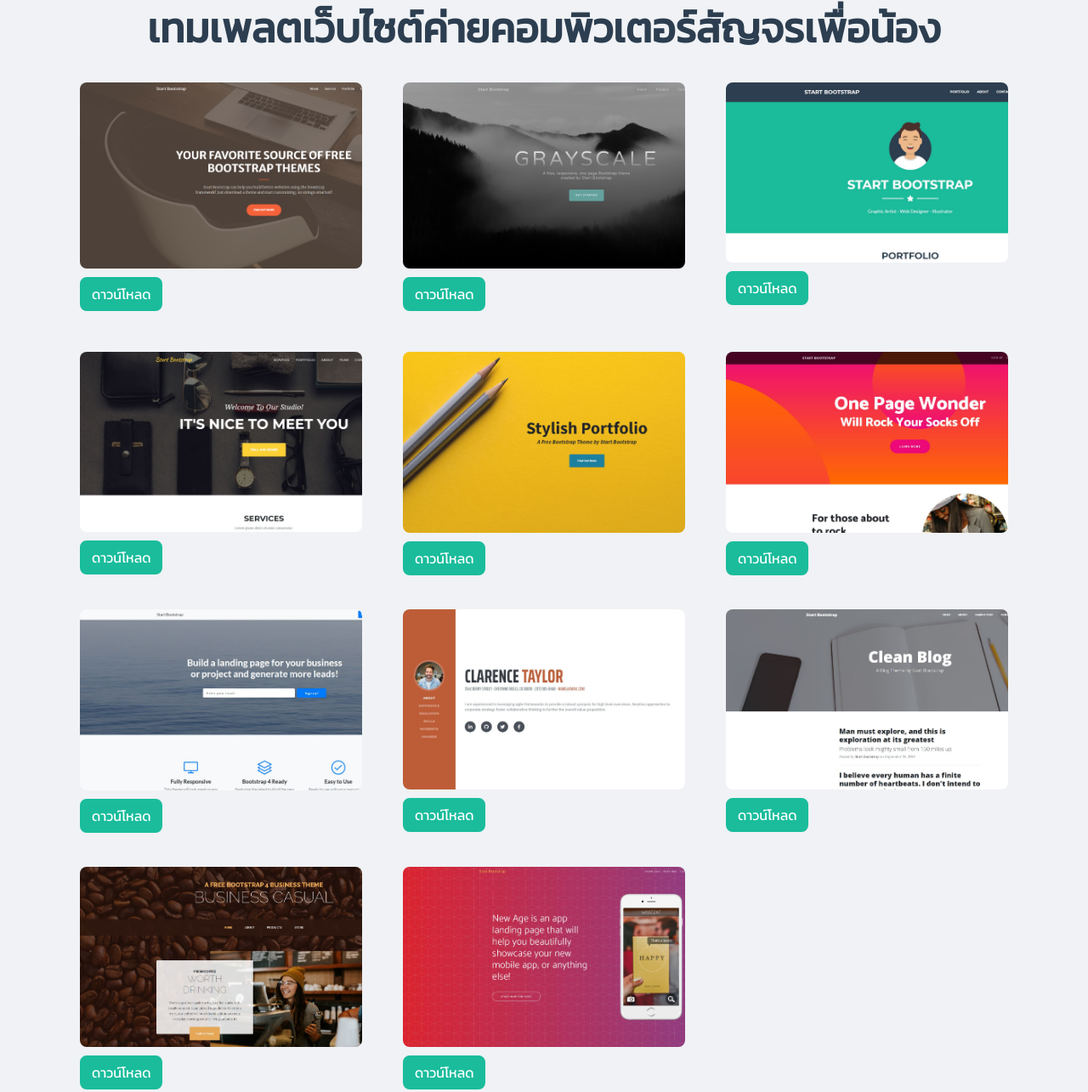
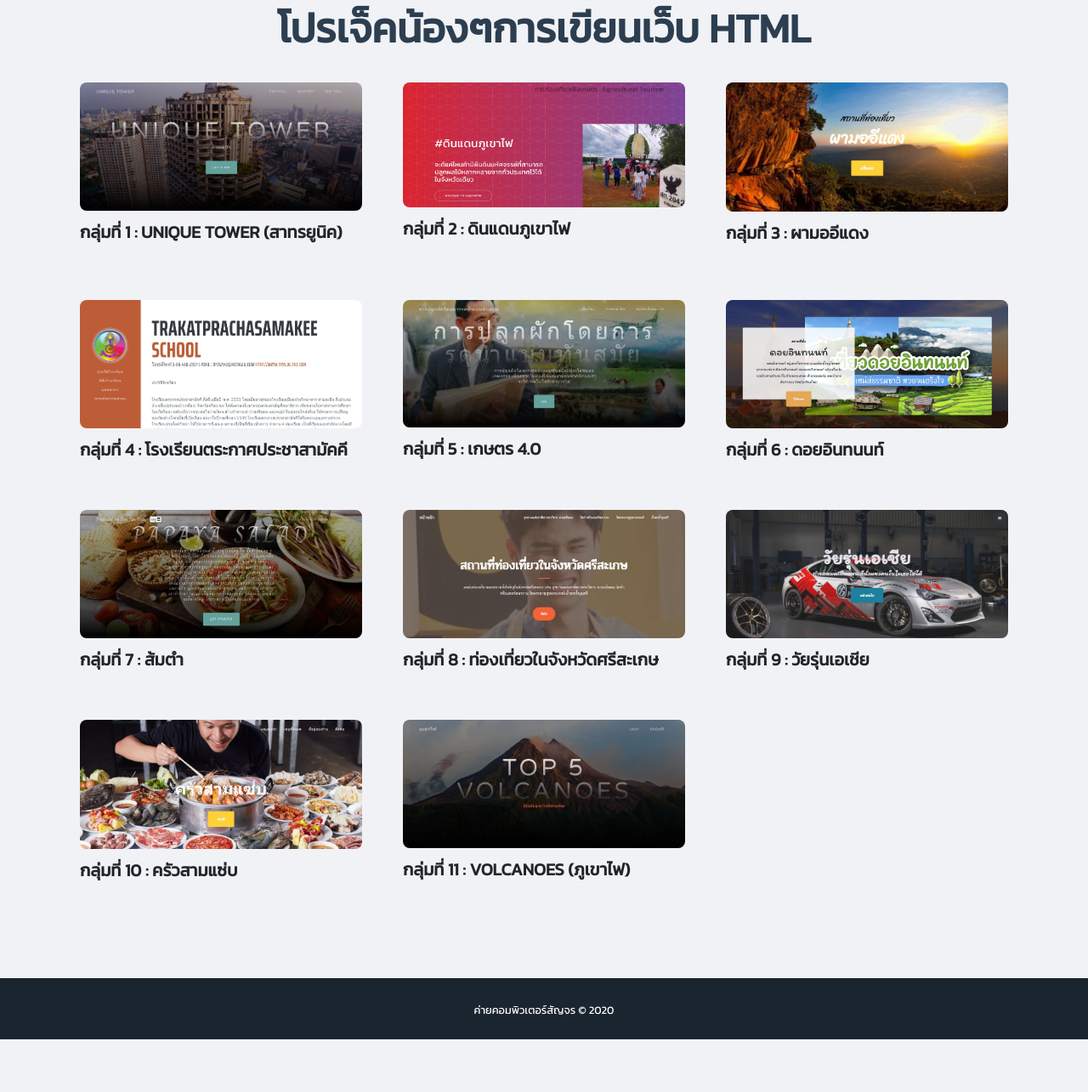
Before and after one commit to fuseter/ComputerTravel, a plain HTML site: page index.html in a window 1280 px wide. Shown: the part 792-2077 px from the top of the page at 85% size. After the commit the page ends 2015 px from the top, so only its background shows below. Drawn offline with nearby package versions, Linux system fonts and the light colour scheme.

Commit message:
comprojact

```diff
--- a/index.html
+++ b/index.html
@@ -6,9 +6,9 @@
     <meta name="viewport" content="width=device-width, initial-scale=1, shrink-to-fit=no" />
     <meta name="description" content="" />
     <meta name="author" content="" />
-    <title>ค่ายคอมพิวเตอร์สัญจร</title>
+    <title>การเขียนเว็บ HTML</title>
     <!-- Favicon-->
-    <link rel="icon" type="image/x-icon" href="assets/img/favicon.ico" />
+    <link rel="icon" type="image/x-icon" href="assets/img/desktop.png" />
     <!-- Font Awesome icons (free version)-->
     <script src="https://use.fontawesome.com/releases/v5.13.0/js/all.js" crossorigin="anonymous"></script>
     <link href="css/styles.css" rel="stylesheet" />
@@ -18,6 +18,12 @@
         body {
             background-color: #f0f2f5;
             font-family: "Kanit";
+        }
+
+        .group {
+            font-size: 20px;
+            margin-top: 10px;
+            font-weight: 600;
         }
     </style>
 </head>
@@ -36,7 +42,7 @@
         <div class="container">
             <!-- Portfolio Section Heading-->
             <h5 class="page-section-heading text-center text-uppercase text-secondary mb-0">
-                เทมเพลตเว็บไซต์ค่ายคอมพิวเตอร์สัญจรเพื่อน้อง</h5>
+                โปรเจ็คน้องๆการเขียนเว็บ HTML</h5>
             <!-- Icon Divider-->
             <div class="divider-custom">
             </div>
@@ -44,84 +50,90 @@
             <div class="row">
                 <!-- Portfolio Item 1-->
                 <div class="col-md-6 col-lg-4 mb-5">
-                    <a href="https://admin.computer-travel7.tk/startbootstrap-creative-gh-pages/" target="_blank">
+                    <a href="https://computer-travel7.tk/group1/" target="_blank">
                         <div class="portfolio-item mx-auto" data-toggle="modal">
                             <div
                                 class="portfolio-item-caption d-flex align-items-center justify-content-center h-100 w-100">
                                 <div class="portfolio-item-caption-content text-center text-white"><i
                                         class="fas  fa-laptop-code fa-3x"></i></div>
                             </div>
-                            <img class="img-fluid" src="assets/img/1.PNG" alt="1" />
+                            <img class="img-fluid" src="assets/img/present/1.JPG" alt="1" />
                         </div>
                     </a>
-
-                    <a href="https://admin.computer-travel7.tk/startbootstrap-creative-gh-pages.rar">
-                        <button type="button" class="btn btn-primary" style="margin-top: 10px;">ดาวน์โหลด</button>
-                    </a>
+                    <p class="group">
+                        กลุ่มที่ 1 : UNIQUE TOWER (สาทรยูนิค)
+                    </p>
                 </div>
                 <!-- Portfolio Item 2-->
                 <div class="col-md-6 col-lg-4 mb-5">
-                    <a href="https://admin.computer-travel7.tk/startbootstrap-grayscale-gh-pages/" target="_blank">
+                    <a href="https://computer-travel7.tk/group2/" target="_blank">
                         <div class="portfolio-item mx-auto" data-toggle="modal">
                             <div
                                 class="portfolio-item-caption d-flex align-items-center justify-content-center h-100 w-100">
                                 <div class="portfolio-item-caption-content text-center text-white"><i
                                         class="fas  fa-laptop-code fa-3x"></i></div>
                             </div>
-                            <img class="img-fluid" src="assets/img/4.PNG" alt="4" />
+                            <img class="img-fluid" src="assets/img/present/2.JPG" alt="2" />
                         </div>
                     </a>
-                    <a href="https://admin.computer-travel7.tk/startbootstrap-grayscale-gh-pages.rar">
-                        <button type="button" class="btn btn-primary" style="margin-top: 10px;">ดาวน์โหลด</button>
-                    </a> </div>
+                    <p class="group">
+                        กลุ่มที่ 2 : ดินแดนภูเขาไฟ
+                    </p>
+
+                </div>
                 <!-- Portfolio Item 3-->
                 <div class="col-md-6 col-lg-4 mb-5">
-                    <a href="https://admin.computer-travel7.tk/startbootstrap-freelancer-gh-pages/" target="_blank">
+                    <a href="https://computer-travel7.tk/group3/" target="_blank">
                         <div class="portfolio-item mx-auto" data-toggle="modal">
                             <div
                                 class="portfolio-item-caption d-flex align-items-center justify-content-center h-100 w-100">
                                 <div class="portfolio-item-caption-content text-center text-white"><i
                                         class="fas  fa-laptop-code fa-3x"></i></div>
                             </div>
-                            <img class="img-fluid" src="assets/img/5.JPG" alt="" />
+                            <img class="img-fluid" src="assets/img/present/3.JPG" alt="3" />
                         </div>
                     </a>
-                    <a href="https://admin.computer-travel7.tk/startbootstrap-freelancer-gh-pages.rar">
-                        <button type="button" class="btn btn-primary" style="margin-top: 10px;">ดาวน์โหลด</button>
-                    </a> </div>
+                    <p class="group">
+                        กลุ่มที่ 3 : ผามออีแดง
+                    </p>
+                </div>
                 <!-- Portfolio Item 4-->
                 <div class="col-md-6 col-lg-4 mb-5 mb-lg-0">
-                    <a href="https://admin.computer-travel7.tk/startbootstrap-agency-gh-pages/" target="_blank">
+                    <a href="https://computer-travel7.tk/group4/" target="_blank">
                         <div class="portfolio-item mx-auto" data-toggle="modal">
                             <div
                                 class="portfolio-item-caption d-flex align-items-center justify-content-center h-100 w-100">
                                 <div class="portfolio-item-caption-content text-center text-white"><i
                                         class="fas  fa-laptop-code fa-3x"></i></div>
                             </div>
-                            <img class="img-fluid" src="assets/img/6.JPG" alt="" />
+                            <img class="img-fluid" src="assets/img/present/4.JPG" alt="4" />
                         </div>
                     </a>
-                    <a href="https://admin.computer-travel7.tk/startbootstrap-agency-gh-pages.rar">
-                        <button type="button" class="btn btn-primary" style="margin-top: 10px;">ดาวน์โหลด</button>
-                    </a> </div>
+                    <p class="group">
+                        กลุ่มที่ 4 : โรงเรียนตระกาศประชาสามัคคี
+                    </p>
+                </div>
                 <!-- Portfolio Item 5-->
                 <div class="col-md-6 col-lg-4 mb-5 mb-md-0">
-                    <a href="https://admin.computer-travel7.tk/startbootstrap-stylish-portfolio-gh-pages/" target="_blank">
+                    <a href="https://computer-travel7.tk/group5/"
+                        target="_blank">
                         <div class="portfolio-item mx-auto" data-toggle="modal">
                             <div
                                 class="portfolio-item-caption d-flex align-items-center justify-content-center h-100 w-100">
                                 <div class="portfolio-item-caption-content text-center text-white"><i
                                         class="fas  fa-laptop-code fa-3x"></i></div>
                             </div>
-                            <img class="img-fluid" src="assets/img/7.JPG" alt="" />
+                            <img class="img-fluid" src="assets/img/present/5.JPG" alt="5" />
                         </div>
                     </a>
-                    <a href="https://admin.computer-travel7.tk/startbootstrap-stylish-portfolio-gh-pages.rar">
-                        <button type="button" class="btn btn-primary" style="margin-top: 10px;">ดาวน์โหลด</button>
-                    </a> </div>
+                    <p class="group">
+                        กลุ่มที่ 5 : เกษตร 4.0
+                    </p>
+                </div>
                 <!-- Portfolio Item 6-->
                 <div class="col-md-6 col-lg-4">
-                    <a href="https://admin.computer-travel7.tk/startbootstrap-one-page-wonder-gh-pages/" target="_blank">
+                    <a href="https://computer-travel7.tk/group6/"
+                        target="_blank">
 
                         <div class="portfolio-item mx-auto" data-toggle="modal">
                             <div
@@ -129,87 +141,94 @@
                                 <div class="portfolio-item-caption-content text-center text-white"><i
                                         class="fas  fa-laptop-code fa-3x"></i></div>
                             </div>
-                            <img class="img-fluid" src="assets/img/8.JPG" alt="" />
+                            <img class="img-fluid" src="assets/img/present/6.JPG" alt="6" />
                         </div>
                     </a>
-                    <a href="https://admin.computer-travel7.tk/startbootstrap-one-page-wonder-gh-pages.rar">
-                        <button type="button" class="btn btn-primary" style="margin-top: 10px;">ดาวน์โหลด</button>
-                    </a> </div>
+                    <p class="group">
+                        กลุ่มที่ 6 : ดอยอินทนนท์
+                    </p>
+                </div>
                 <!-- Portfolio Item 7-->
                 <div class="col-md-6 col-lg-4 mb-5 mb-md-0" style="margin-top: 40px;">
-                    <a href="https://admin.computer-travel7.tk/startbootstrap-landing-page-gh-pages/" target="_blank">
+                    <a href="https://computer-travel7.tk/group7/" target="_blank">
                         <div class="portfolio-item mx-auto" data-toggle="modal">
                             <div
                                 class="portfolio-item-caption d-flex align-items-center justify-content-center h-100 w-100">
                                 <div class="portfolio-item-caption-content text-center text-white"><i
                                         class="fas  fa-laptop-code fa-3x"></i></div>
                             </div>
-                            <img class="img-fluid" src="assets/img/9.JPG" alt="" />
+                            <img class="img-fluid" src="assets/img/present/7.JPG" alt="7" />
                         </div>
                     </a>
-                    <a href="https://admin.computer-travel7.tk/startbootstrap-landing-page-gh-pages.rar">
-                        <button type="button" class="btn btn-primary" style="margin-top: 10px;">ดาวน์โหลด</button>
-                    </a> </div>
+                    <p class="group">
+                        กลุ่มที่ 7 : ส้มตำ
+                    </p>
+                </div>
                 <!-- Portfolio Item 8-->
                 <div class="col-md-6 col-lg-4 mb-5 mb-md-0" style="margin-top: 40px;">
-                    <a href="https://admin.computer-travel7.tk/startbootstrap-resume-gh-pages/" target="_blank">
+                    <a href="https://computer-travel7.tk/group8/" target="_blank">
                         <div class="portfolio-item mx-auto" data-toggle="modal">
                             <div
                                 class="portfolio-item-caption d-flex align-items-center justify-content-center h-100 w-100">
                                 <div class="portfolio-item-caption-content text-center text-white"><i
                                         class="fas  fa-laptop-code fa-3x"></i></div>
                             </div>
-                            <img class="img-fluid" src="assets/img/10.JPG" alt="" />
+                            <img class="img-fluid" src="assets/img/present/8.JPG" alt="8" />
                         </div>
                     </a>
-                    <a href="https://admin.computer-travel7.tk/startbootstrap-resume-gh-pages.rar">
-                        <button type="button" class="btn btn-primary" style="margin-top: 10px;">ดาวน์โหลด</button>
-                    </a> </div>
+                    <p class="group">
+                        กลุ่มที่ 8 : ท่องเที่ยวในจังหวัดศรีสะเกษ
+                    </p>
+                </div>
                 <!-- Portfolio Item 9-->
                 <div class="col-md-6 col-lg-4 mb-5 mb-md-0" style="margin-top: 40px;">
-                    <a href="https://admin.computer-travel7.tk/startbootstrap-clean-blog-gh-pages/" target="_blank">
+                    <a href="https://computer-travel7.tk/group9/" target="_blank">
                         <div class="portfolio-item mx-auto" data-toggle="modal">
                             <div
                                 class="portfolio-item-caption d-flex align-items-center justify-content-center h-100 w-100">
                                 <div class="portfolio-item-caption-content text-center text-white"><i
                                         class="fas  fa-laptop-code fa-3x"></i></div>
                             </div>
-                            <img class="img-fluid" src="assets/img/11.JPG" alt="" />
+                            <img class="img-fluid" src="assets/img/present/9.JPG" alt="9" />
                         </div>
                     </a>
-                    <a href="https://admin.computer-travel7.tk/startbootstrap-clean-blog-gh-pages.rar">
-                        <button type="button" class="btn btn-primary" style="margin-top: 10px;">ดาวน์โหลด</button>
-                    </a> </div>
+                    <p class="group">
+                        กลุ่มที่ 9 : วัยรุ่นเอเชีย
+                    </p>
+                </div>
                 <!-- Portfolio Item 10-->
                 <div class="col-md-6 col-lg-4 mb-5 mb-md-0" style="margin-top: 40px;">
-                    <a href="https://admin.computer-travel7.tk/startbootstrap-business-casual-gh-pages/" target="_blank">
+                    <a href="https://computer-travel7.tk/group10/"
+                        target="_blank">
                         <div class="portfolio-item mx-auto" data-toggle="modal">
                             <div
                                 class="portfolio-item-caption d-flex align-items-center justify-content-center h-100 w-100">
                                 <div class="portfolio-item-caption-content text-center text-white"><i
                                         class="fas  fa-laptop-code fa-3x"></i></div>
                             </div>
-                            <img class="img-fluid" src="assets/img/12.JPG" alt="" />
+                            <img class="img-fluid" src="assets/img/present/10.JPG" alt="10" />
                         </div>
                     </a>
-                    <a href="https://admin.computer-travel7.tk/startbootstrap-business-casual-gh-pages.rar">
-                        <button type="button" class="btn btn-primary" style="margin-top: 10px;">ดาวน์โหลด</button>
-                    </a> </div>
+                    <p class="group">
+                        กลุ่มที่ 10 : ครัวสามแซ่บ
+                    </p>
+                </div>
                 <!-- Portfolio Item 11-->
                 <div class="col-md-6 col-lg-4 mb-5 mb-md-0" style="margin-top: 40px;">
-                    <a href="https://admin.computer-travel7.tk/startbootstrap-new-age-gh-pages/" target="_blank">
+                    <a href="https://computer-travel7.tk/group11/" target="_blank">
                         <div class="portfolio-item mx-auto" data-toggle="modal">
                             <div
                                 class="portfolio-item-caption d-flex align-items-center justify-content-center h-100 w-100">
                                 <div class="portfolio-item-caption-content text-center text-white"><i
                                         class="fas  fa-laptop-code fa-3x"></i></div>
                             </div>
-                            <img class="img-fluid" src="assets/img/13.JPG" alt="" />
+                            <img class="img-fluid" src="assets/img/present/11.JPG" alt="11" />
                         </div>
                     </a>
-                    <a href="https://admin.computer-travel7.tk/startbootstrap-new-age-gh-pages.rar">
-                        <button type="button" class="btn btn-primary" style="margin-top: 10px;">ดาวน์โหลด</button>
-                    </a> </div>
+                    <p class="group">
+                        กลุ่มที่ 11 : VOLCANOES (ภูเขาไฟ)
+                    </p>
+                </div>
 
             </div>
         </div>
```
Also changed, not shown: assets/img/desktop.png (added), assets/img/present/1.JPG (added), assets/img/present/10.JPG (added), assets/img/present/11.JPG (added), assets/img/present/2.JPG (added), assets/img/present/3.JPG (added), assets/img/present/4.JPG (added), assets/img/present/5.JPG (added), assets/img/present/6.JPG (added), assets/img/present/7.JPG (added), assets/img/present/8.JPG (added), assets/img/present/9.JPG (added), css/styles.css.
